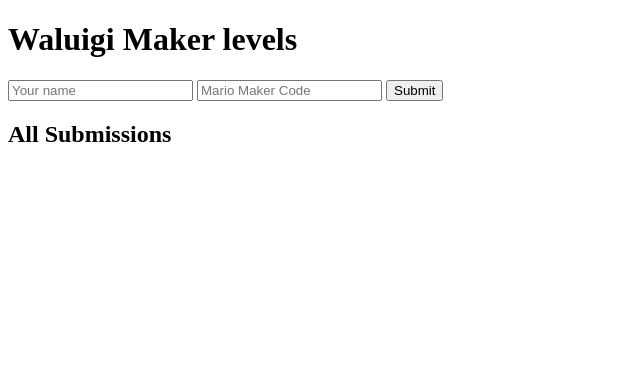
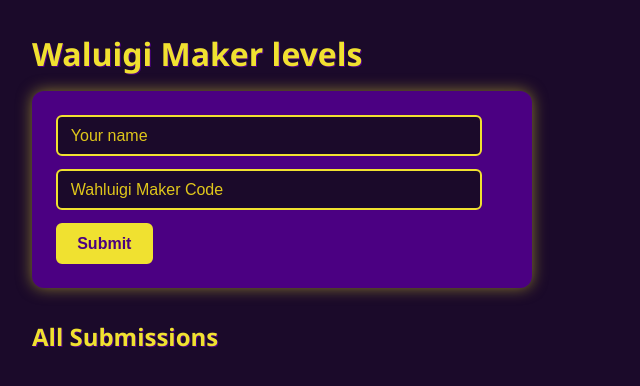
Before and after one commit to donovangg/node-crud-boilerplate, a website: page public/index.html in a window 1280 px wide. Shown: the whole page, without its empty margins (0-640 px from the left). Drawn offline with Linux system fonts and the light colour scheme; no server answers.

Commit message:
add styles to make it not look like doo doo butta

```diff
--- a/public/index.html
+++ b/public/index.html
@@ -4,6 +4,7 @@
 <head>
     <meta charset="UTF-8">
     <meta name="viewport" content="width=device-width, initial-scale=1.0">
+    <link rel="stylesheet" href="./styles.css" />
     <title>Whens Waluigi</title>
 </head>
 
@@ -11,7 +12,7 @@
     <h1>Waluigi Maker levels</h1>
     <form id="submissionForm">
         <input type="text" id="name" placeholder="Your name" />
-        <input type="text" id="code" placeholder="Mario Maker Code" required />
+        <input type="text" id="code" placeholder="Wahluigi Maker Code" required />
         <button type="submit">Submit</button>
     </form>
 
--- /dev/null
+++ b/public/styles.css
@@ -0,0 +1,97 @@
+/* CSS Reset */
+
+* {
+    margin: 0;
+    padding: 0;
+    box-sizing: border-box;
+}
+
+:root {
+  /* Colors */
+  --color-bg: #1b0a2a;           /* Dark purple background */
+  --color-primary: #4b0082;      /* Purple for forms/list items */
+  --color-accent: #f0e130;       /* Yellow for text/borders/buttons */
+  --color-accent-light: #e0c71b; /* Lighter yellow for hover/placeholder */
+
+  /* Typography */
+  --font-family: 'Segoe UI', 'Helvetica Neue', sans-serif;
+
+  /* Spacing & sizing */
+  --border-radius: 6px;
+  --padding-base: 0.6rem 0.8rem;
+  --form-padding: 1.5rem;
+  --max-width: 500px;
+}
+
+/* --- Base Styles --- */
+body {
+  font-family: var(--font-family);
+  margin: 2rem;
+  background: var(--color-bg);
+  color: var(--color-accent);
+}
+
+h1, h2 {
+  color: var(--color-accent);
+  margin-bottom: 1rem;
+  text-shadow: 1px 1px var(--color-primary);
+}
+
+/* --- Form Styling --- */
+form {
+  margin-bottom: 2rem;
+  background: var(--color-primary);
+  padding: var(--form-padding);
+  border-radius: 12px;
+  box-shadow: 0 0 15px rgba(240, 225, 48, 0.5);
+  max-width: var(--max-width);
+}
+
+input {
+  padding: var(--padding-base);
+  margin-bottom: 0.8rem;
+  width: calc(100% - 1.6rem); /* full width minus padding */
+  border-radius: var(--border-radius);
+  border: 2px solid var(--color-accent);
+  background: var(--color-bg);
+  color: var(--color-accent);
+  font-size: 1rem;
+}
+
+input::placeholder {
+  color: var(--color-accent-light);
+}
+
+/* --- Button Styling --- */
+button {
+  padding: 0.6rem 1.2rem;
+  cursor: pointer;
+  border-radius: var(--border-radius);
+  border: 2px solid var(--color-accent);
+  background: var(--color-accent);
+  color: var(--color-primary);
+  font-weight: 600;
+  font-size: 1rem;
+  transition: all 0.2s ease;
+}
+
+button:hover {
+  background: var(--color-accent-light);
+  transform: scale(1.03);
+}
+
+/* --- Submission List --- */
+ul {
+  list-style: none;
+  padding: 0;
+  max-width: var(--max-width);
+}
+
+li {
+  background: var(--color-primary);
+  color: var(--color-accent);
+  margin: 0.3rem 0;
+  padding: 0.6rem;
+  border-radius: var(--border-radius);
+  box-shadow: 0 0 8px rgba(240, 225, 48, 0.3);
+}
```
Also changed, not shown: db.json (+0 -12 lines), README.md.
